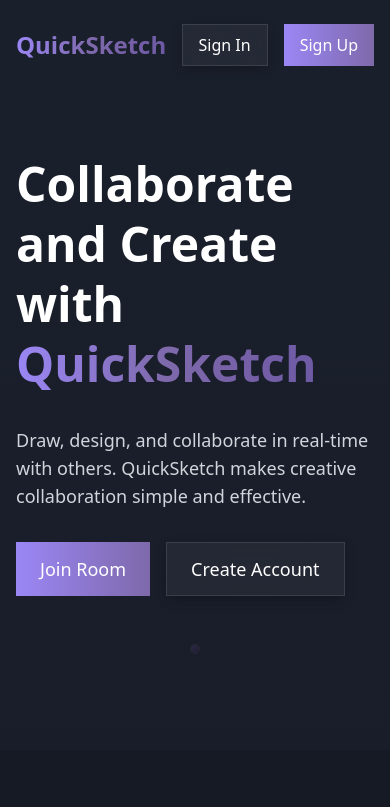
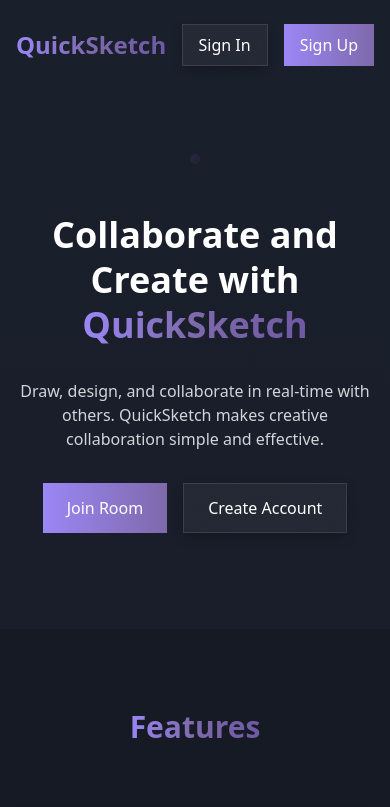
Before and after one commit to SaumilBisht/Excali, a Next.js app in the folder apps/fe/: page / in a window 390 px wide. Shown: the top 807 px of the page. Built offline with nearby package versions, Linux system fonts and the light colour scheme.

Commit message:
responsiveness added

```diff
--- a/apps/fe/app/canvas/page.tsx
+++ b/apps/fe/app/canvas/page.tsx
@@ -113,17 +113,14 @@ export default function JoinRoom() {
         </div>
       </header>
 
-      <main className="flex-1 flex items-center justify-around p-4">
+      <main className="flex-1 flex flex-col lg:flex-row items-center justify-center gap-8 p-4">
         <div className="w-full max-w-md glass rounded-xl p-8 relative overflow-hidden">
           <div className="absolute inset-0 bg-gradient-to-br from-quicksketch-light/10 to-quicksketch-secondary/10 z-0"></div>
           <div className="relative z-10">
             <h1 className="text-3xl font-bold mb-6 text-center">Create a Room</h1>
 
-
             <div className="space-y-2">
-              <div className="block text-sm text-gray-300">
-                Room Name
-              </div>
+              <div className="block text-sm text-gray-300">Room Name</div>
               <input
                 type="text"
                 onChange={(e) => setcreateRoomName(e.target.value)}
--- a/apps/fe/app/components/Canvas.tsx
+++ b/apps/fe/app/components/Canvas.tsx
@@ -1,5 +1,5 @@
 "use client"
-import { useEffect, useRef, useState } from "react";
+import { useCallback, useEffect, useRef, useState } from "react";
 import { IconButton } from "./IconButton";
 import { ArrowUpLeft, Circle, CircleEllipsis, Eraser, LucideEllipsis, Palette, Pencil, RectangleHorizontal, Slash, TextCursorInputIcon, Triangle ,Undo, Redo } from "lucide-react";
 import { Game } from "../../draw/Game";
@@ -16,6 +16,22 @@ export function Canvas({roomId,socket}: {
   const [selectedTool,setSelectedTool]=useState<Tool>("circle");
   const [selectedColor,setSelectedColor]=useState<string>("white")
 
+
+  const resizeCanvas = useCallback(() => {
+    const canvas = canvasRef.current;
+    if (canvas) {
+      canvas.width = window.innerWidth;
+      canvas.height = window.innerHeight;
+      game?.redraw(); // Redraw shapes
+    }
+  }, [game]);
+
+
+  useEffect(() => {
+    resizeCanvas(); // initial resize
+    window.addEventListener("resize", resizeCanvas);
+    return () => window.removeEventListener("resize", resizeCanvas);
+  }, [resizeCanvas]);
 
     useEffect(() => {
         game?.setTool(selectedTool);//object.function of class, udhr bhi tool change drawing
@@ -38,11 +54,9 @@ export function Canvas({roomId,socket}: {
     },[canvasRef])
 
     return(
-      <div className="h-screen overflow-hidden bg-black">
-        <canvas ref={canvasRef} width={window.innerWidth} height={window.innerHeight} className="border border-black text-black"></canvas>
-        <ToolBar selectedTool={selectedTool} setSelectedTool={setSelectedTool} selectedColor={selectedColor} setSelectedColor={setSelectedColor}
-        onUndo={() => game?.undo()}
-        onRedo={() => game?.redo()}/>
+      <div className="h-screen w-screen overflow-hidden bg-black touch-none relative">
+        <canvas ref={canvasRef}  className="border border-black text-black"></canvas>
+        <ToolBar selectedTool={selectedTool} setSelectedTool={setSelectedTool} selectedColor={selectedColor} setSelectedColor={setSelectedColor} onUndo={() => game?.undo()} onRedo={() => game?.redo()}/>
       </div>
     )
 }
@@ -57,8 +71,9 @@ function ToolBar({selectedTool,setSelectedTool,selectedColor,setSelectedColor,on
 }){
   const [showColorPicker, setShowColorPicker] = useState(false);
   return(
-    <div className="fixed top-4 left-8">
-      <div className="flex">
+    <div className="fixed top-4 left-4 right-4 z-50">
+      <div className="flex flex-wrap gap-2 bg-white/10 p-2 rounded-lg backdrop-blur-sm">
+
         <IconButton icon={<Pencil/>}
           onClick={()=>{
             setSelectedTool("pencil")
--- a/apps/fe/app/page.tsx
+++ b/apps/fe/app/page.tsx
@@ -50,26 +50,26 @@ export default function Home() {
         </nav>
       </header>
 
-      <section className="container mx-auto pt-16 pb-24 px-4 flex flex-col md:flex-row items-center gap-12">
-        <div className="flex-1 space-y-8">
-          <h1 className="text-5xl font-bold leading-tight">
+      <section className="container mx-auto pt-16 pb-24 px-4 flex flex-col-reverse lg:flex-row items-center gap-12">
+        <div className="flex-1 space-y-8 text-center lg:text-left">
+          <h1 className="text-4xl sm:text-5xl font-bold leading-tight">
             Collaborate and Create with <span className="text-gradient">QuickSketch</span>
           </h1>
-          <p className="text-lg text-gray-300 max-w-lg">
+          <p className="text-base sm:text-lg text-gray-300 max-w-lg mx-auto lg:mx-0">
             Draw, design, and collaborate in real-time with others.
             QuickSketch makes creative collaboration simple and effective.
           </p>
-          <div className="flex flex-wrap gap-4">
+          <div className="flex flex-wrap justify-center lg:justify-start gap-4">
             <button
               onClick={() => router.push('/canvas')}
-              className="px-6 py-3 button-gradient rounded-md text-white text-lg font-medium"
+              className="px-6 py-3 button-gradient rounded-md text-white text-base sm:text-lg font-medium"
             >
               Join Room
             </button>
             {!isAuthenticated && (
               <button
                 onClick={() => router.push('/signup')}
-                className="px-6 py-3 glass rounded-md hover:bg-white/10 transition-colors text-lg font-medium"
+                className="px-6 py-3 glass rounded-md hover:bg-white/10 transition-colors text-base sm:text-lg font-medium"
               >
                 Create Account
               </button>
@@ -77,12 +77,14 @@ export default function Home() {
           </div>
         </div>
         <div className="flex-1 flex justify-center">
-          <div className="relative w-full max-w-lg aspect-square neo-blur rounded-2xl p-1">
+          <div className="relative w-full max-w-xs sm:max-w-sm md:max-w-md lg:max-w-lg aspect-square neo-blur rounded-2xl p-1">
             <div className="absolute inset-0 rounded-2xl bg-gradient-to-br from-quicksketch-light/20 to-quicksketch-secondary/20 animate-pulse-subtle"></div>
             <div className="relative h-full w-full rounded-xl overflow-hidden bg-gradient-to-br from-[#161A24] to-[#1A1F2C]">
               <div className="absolute top-4 left-4 right-4 h-6 glass rounded-md"></div>
-              <div className="absolute top-16 left-4 right-4 bottom-4 glass rounded-md flex items-center justify-center">
-                <span className="text-gradient text-lg">Collaborative Drawing Canvas</span>
+              <div className="absolute top-16 left-4 right-4 bottom-4 glass rounded-md flex items-center justify-center px-4 text-center">
+                <span className="text-gradient text-sm sm:text-base md:text-lg">
+                  Collaborative Drawing Canvas
+                </span>
               </div>
             </div>
           </div>
@@ -94,7 +96,7 @@ export default function Home() {
           <h2 className="text-3xl font-bold text-center mb-16">
             <span className="text-gradient">Features</span>
           </h2>
-          <div className="grid md:grid-cols-3 gap-8">
+          <div className="grid sm:grid-cols-1 md:grid-cols-2 lg:grid-cols-3 gap-8">
             {[
               {
                 title: "Real-time Collaboration",
```
